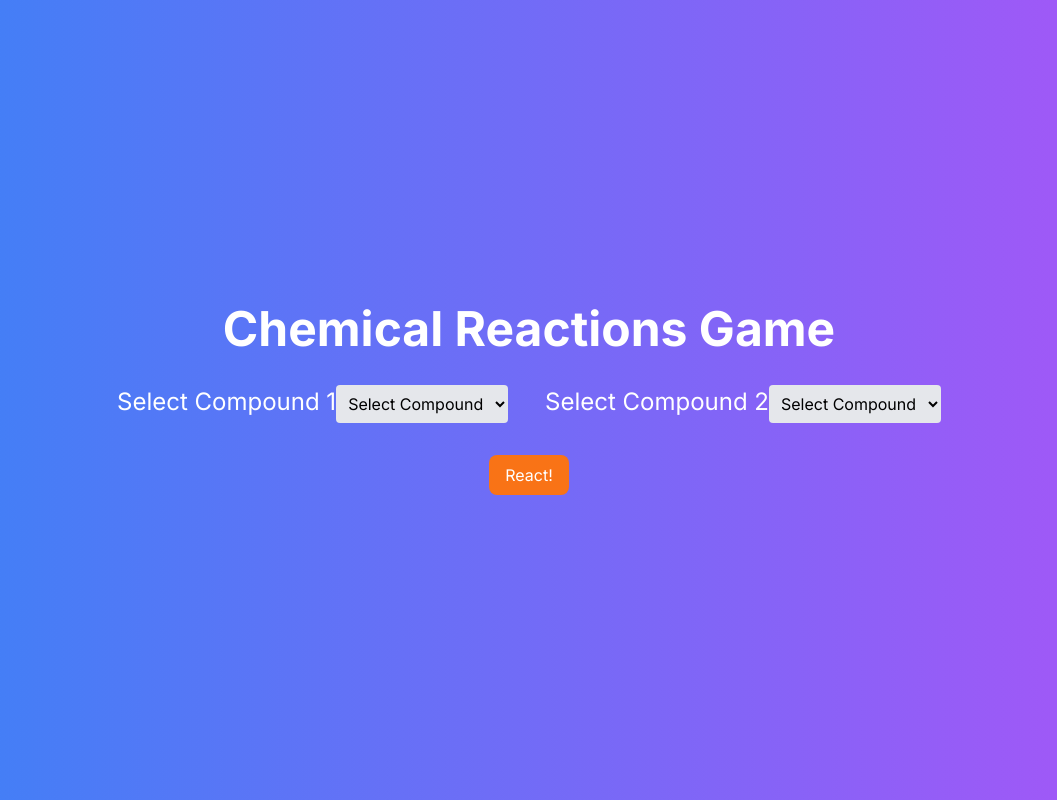
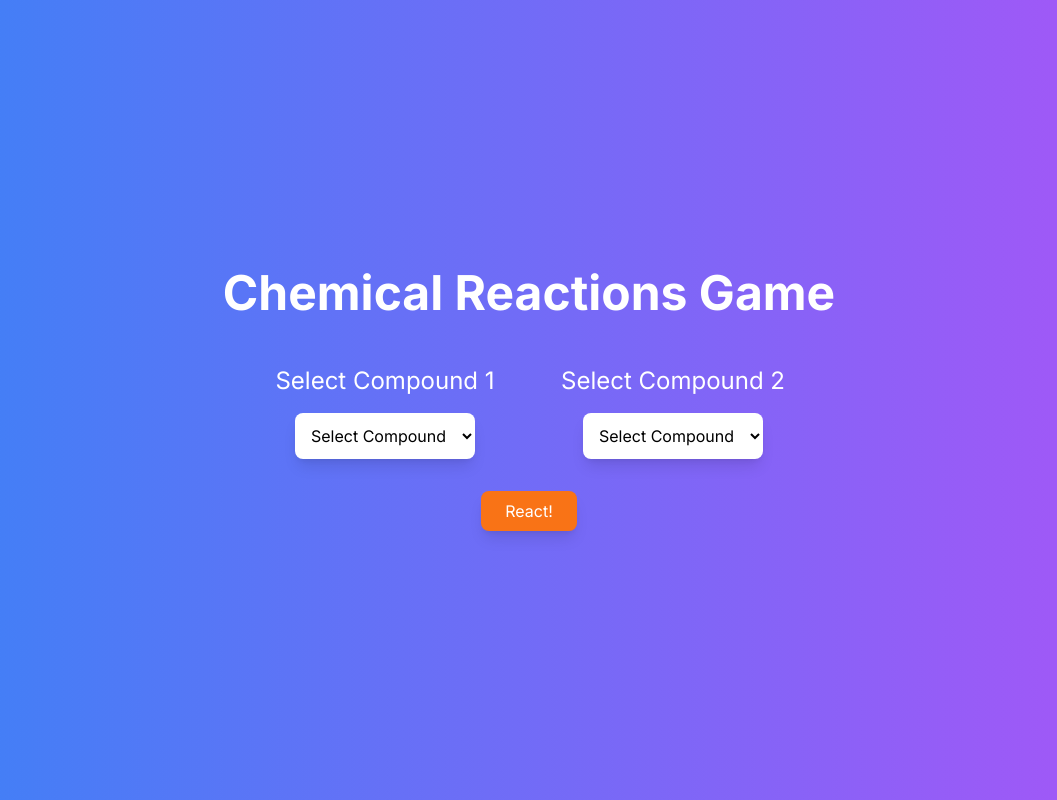
Before and after one commit to Anamay-Upreti/Modern-Periodic-Table, a Next.js app: page /reactions in a window 1280 px wide. Shown: the whole page, without its empty margins (111-1168 px from the left). Built offline with nearby package versions, Linux system fonts and the light colour scheme; a web font is replaced by a local one.

Commit message:
styled-reactions

```diff
--- a/app/reactions/page.tsx
+++ b/app/reactions/page.tsx
@@ -1,4 +1,4 @@
-"use client"
+"use client";
 import React, { useState } from 'react';
 import { motion } from 'framer-motion';
 
@@ -10,15 +10,22 @@ const Reactions = () => {
 
   return (
     <div className="flex flex-col items-center justify-center min-h-screen bg-gradient-to-r from-blue-500 to-purple-500 text-white">
-      <motion.h1 className="text-5xl font-bold mb-8">Chemical Reactions Game</motion.h1>
+      <motion.h1
+        initial={{ opacity: 0 }}
+        animate={{ opacity: 1 }}
+        transition={{ duration: 1 }}
+        className="text-5xl font-bold mb-12"
+      >
+        Chemical Reactions Game
+      </motion.h1>
 
-      <div className="grid grid-cols-2 gap-8 mb-8">
-        {/* Compound 1 Selector with Accessible Name */}
-        <div>
-          <label htmlFor="compound1" className="text-2xl mb-2">Select Compound 1</label>
+      <div className="grid grid-cols-2 gap-16 mb-8">
+        {/* Compound 1 Selector */}
+        <div className="flex flex-col items-center">
+          <label htmlFor="compound1" className="text-2xl mb-4">Select Compound 1</label>
           <select
             id="compound1"
-            className="bg-gray-200 text-black p-2 rounded"
+            className="bg-white text-black p-3 rounded-lg shadow-lg hover:shadow-2xl transition-shadow duration-300"
             value={compound1 || ''}
             onChange={(e) => setCompound1(e.target.value)}
             aria-label="Select Compound 1"
@@ -32,12 +39,12 @@ const Reactions = () => {
           </select>
         </div>
 
-        {/* Compound 2 Selector with Accessible Name */}
-        <div>
-          <label htmlFor="compound2" className="text-2xl mb-2">Select Compound 2</label>
+        {/* Compound 2 Selector */}
+        <div className="flex flex-col items-center">
+          <label htmlFor="compound2" className="text-2xl mb-4">Select Compound 2</label>
           <select
             id="compound2"
-            className="bg-gray-200 text-black p-2 rounded"
+            className="bg-white text-black p-3 rounded-lg shadow-lg hover:shadow-2xl transition-shadow duration-300"
             value={compound2 || ''}
             onChange={(e) => setCompound2(e.target.value)}
             aria-label="Select Compound 2"
@@ -52,7 +59,12 @@ const Reactions = () => {
         </div>
       </div>
 
-      <motion.button className="bg-orange-500 py-2 px-4 rounded-lg">React!</motion.button>
+      <motion.button
+        whileHover={{ scale: 1.1 }}
+        className="bg-orange-500 py-2 px-6 rounded-lg shadow-lg hover:bg-orange-400 hover:shadow-xl transition-all duration-300"
+      >
+        React!
+      </motion.button>
     </div>
   );
 };
--- a/package.json
+++ b/package.json
@@ -13,7 +13,8 @@
     "next": "14.2.5",
     "react": "^18",
     "react-dom": "^18",
-    "react-icons": "^5.2.1"
+    "react-icons": "^5.2.1",
+    "styled-components": "^6.1.13"
   },
   "devDependencies": {
     "@types/node": "^20",
```
Also changed, not shown: 1 other file (tests, documents, lock files or other folders).
